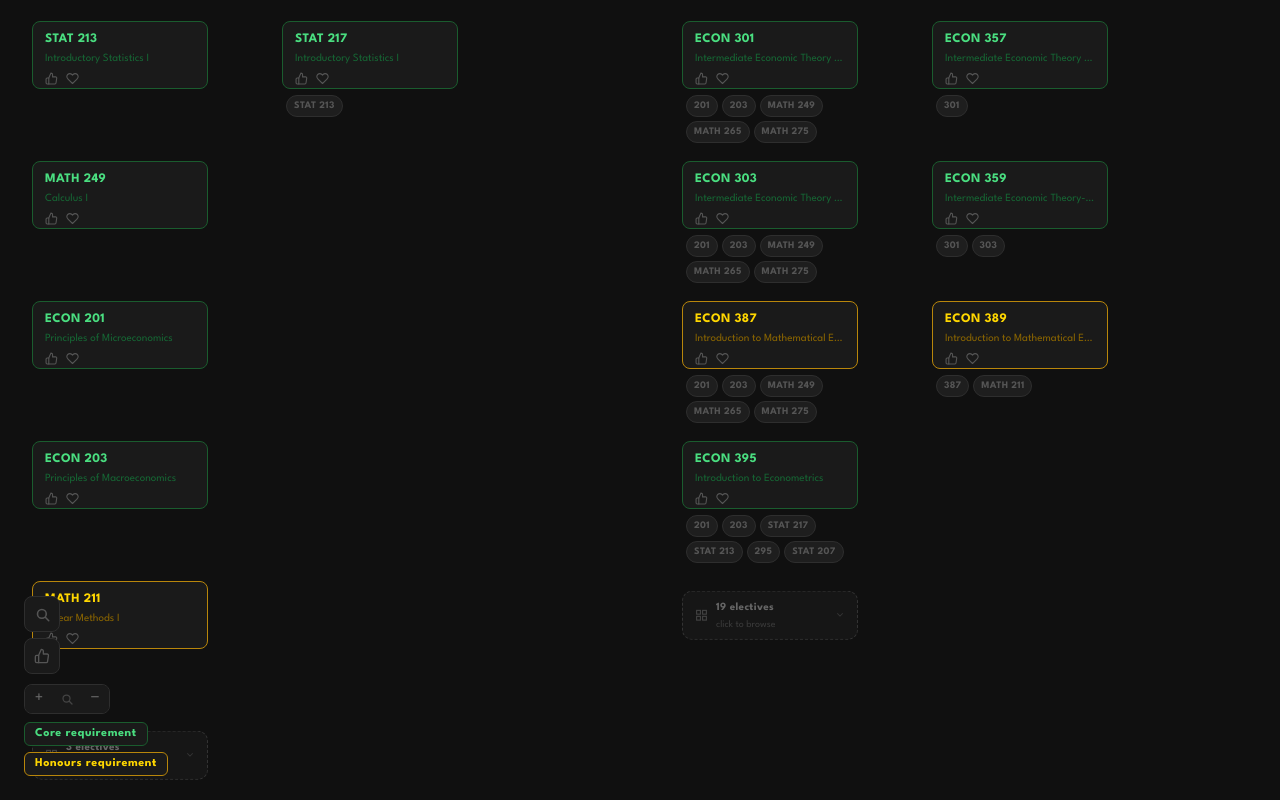
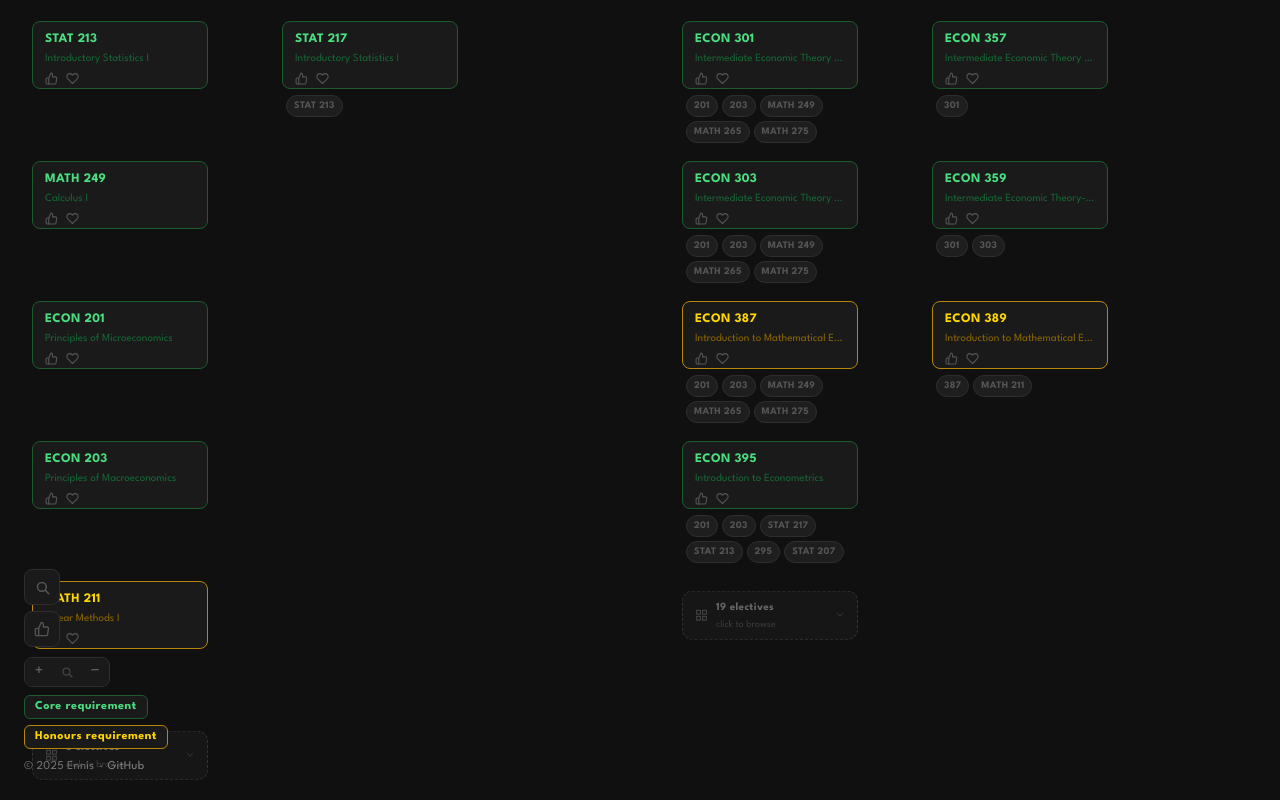
Before and after one commit to ennisord/course-map, a React (Vite) app: page / in a window 1280 px wide. Built offline with nearby package versions, Linux system fonts and the light colour scheme.

Commit message:
added copyright and github link

```diff
--- a/src/components/ElectivePopup.jsx
+++ b/src/components/ElectivePopup.jsx
@@ -152,12 +152,12 @@ export default function ElectivePopup({ courses, onSelectCourse, onClose, select
                         key={prereqKey ?? label}
                         style={{
                           background: '#181818',
-                          border: '1px solid #4a4a4a',
+                          border: '1px solid #5a5a5a',
                           borderRadius: 999,
                           padding: '1px 7px',
                           fontSize: 10,
                           fontWeight: 600,
-                          color: '#727272',
+                          color: '#848484',
                           letterSpacing: '0.03em',
                           lineHeight: 1.6,
                         }}
--- a/src/components/Legend.jsx
+++ b/src/components/Legend.jsx
@@ -61,7 +61,8 @@ export default function Legend({ onZoomIn, onZoomOut, onOpenWishlist, onOpenComp
         @media (max-width: 640px) {
           .legend-wrap {
             left: auto;
-            right: 16px;
+            right: 10px;
+            bottom: 14px;
             align-items: flex-end;
           }
         }
@@ -185,6 +186,22 @@ export default function Legend({ onZoomIn, onZoomOut, onOpenWishlist, onOpenComp
           Honours requirement
         </span>
 
+        {/* Fine print */}
+        <div style={{ marginTop: 3, display: 'flex', alignItems: 'center', gap: 5, pointerEvents: 'auto' }}>
+          <span style={{ fontSize: 12, color: '#747474', letterSpacing: '0.02em', whiteSpace: 'nowrap' }}>© 2025 Ennis</span>
+          <span style={{ fontSize: 12, color: '#747474' }}>·</span>
+          <a
+            href="https://github.com/"
+            target="_blank"
+            rel="noopener noreferrer"
+            style={{ fontSize: 12, color: '#848484', textDecoration: 'none', letterSpacing: '0.02em', transition: 'color 0.15s', whiteSpace: 'nowrap' }}
+            onMouseEnter={e => e.currentTarget.style.color = '#969696'}
+            onMouseLeave={e => e.currentTarget.style.color = '#747474'}
+          >
+            GitHub
+          </a>
+        </div>
+
       </div>
     </>
   )
--- a/src/components/SearchPopup.jsx
+++ b/src/components/SearchPopup.jsx
@@ -227,12 +227,12 @@ export default function SearchPopup({ courses, onSelectCourse, onClose }) {
                         key={prereqKey ?? label}
                         style={{
                           background: '#181818',
-                          border: '1px solid #2e2e2e',
+                          border: '1px solid #5a5a5a',
                           borderRadius: 999,
                           padding: '2px 8px',
                           fontSize: 11,
                           fontWeight: 600,
-                          color: '#555',
+                          color: '#848484',
                           letterSpacing: '0.03em',
                           lineHeight: 1.6,
                         }}
```
